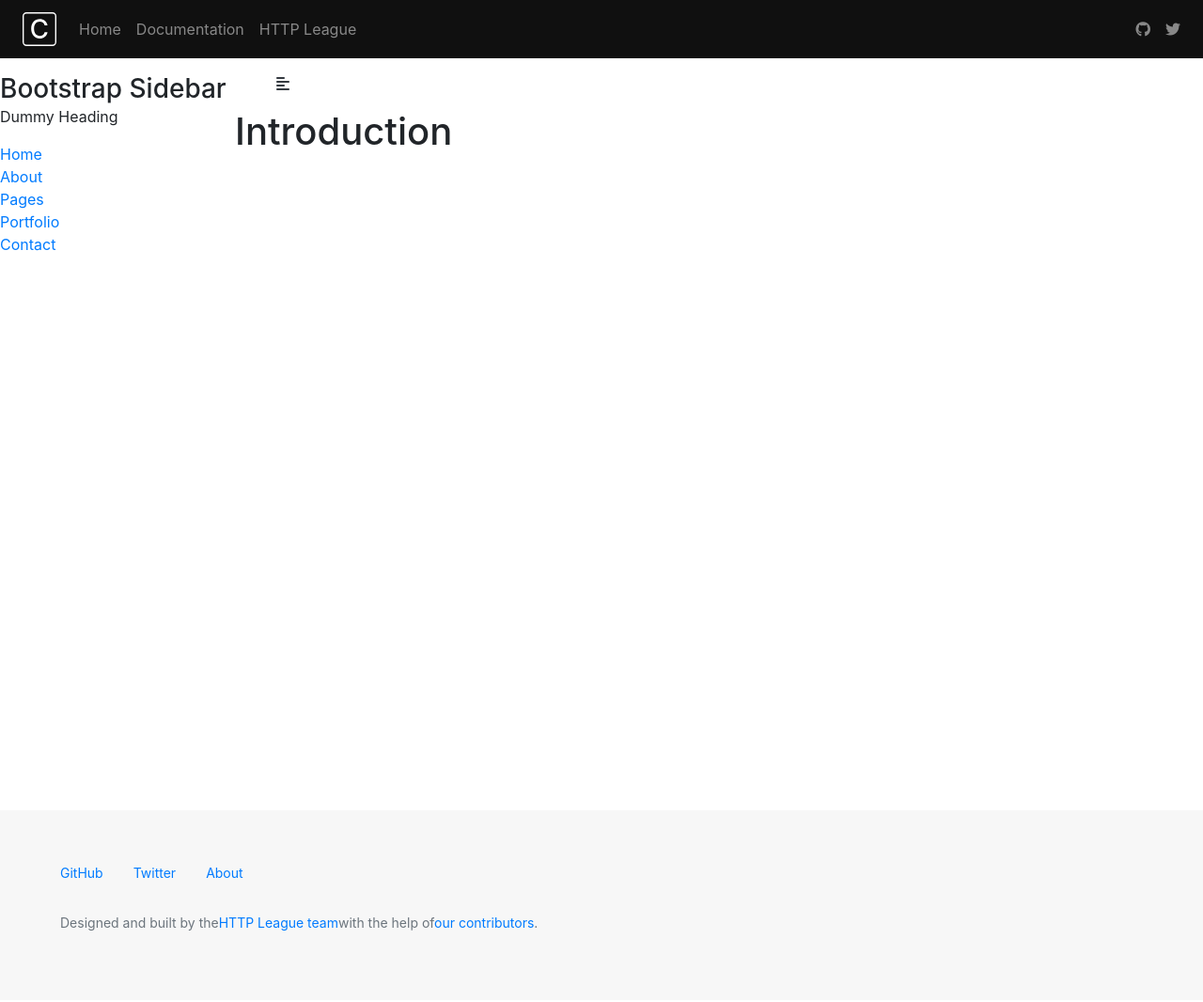
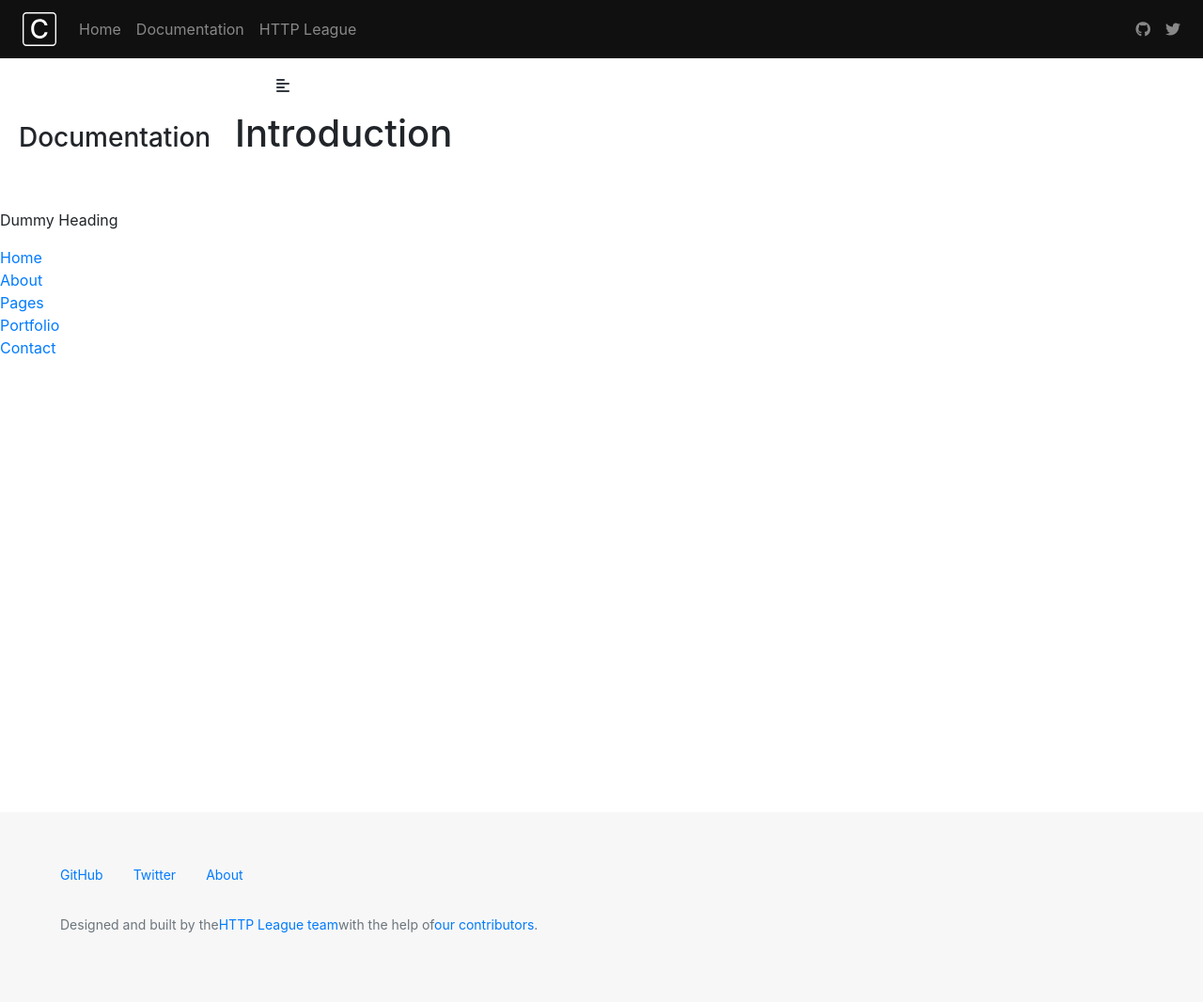
Before and after one commit to http-league/http-league, a Django app: page /design/docs/ in a window 1280 px wide. Shown: the whole page at 94% size. Before the commit the page ends 990 px from the top, so only its background shows below. Run offline with Django 3.2, Linux system fonts and the light colour scheme; some libraries are stand-ins or nearby versions.

Commit message:
Update sidebar

```diff
--- a/design_system/templates/design/home_layout.html
+++ b/design_system/templates/design/home_layout.html
@@ -50,7 +50,6 @@
                 </li>
 
             </ul>
-
         </header>
 
         <!--TODO: add main content container -->
--- a/design_system/templates/design/layout.html
+++ b/design_system/templates/design/layout.html
@@ -16,7 +16,7 @@
     <body>
 
         <!--TODO: add header nav -->
-        <header class="navbar navbar-expand navbar-dark flex-column flex-md-row bd-navbar navbar-dark bg-cup">
+        <header class="navbar fixed-top navbar-expand navbar-dark  flex-column flex-md-row bd-navbar navbar-dark bg-cup">
             <a class="navbar-brand mr-0 mr-md-2 text-primary" href="/design">
                 <svg fill="none" height="36" viewbox="0 0 52 52" width="52" xmlns="http://www.w3.org/2000/svg">
                     <rect height="50" rx="5" stroke-width="2" stroke="white" width="50" x="1" y="1"/>
@@ -60,7 +60,7 @@
             <!--TODO: add sidbar nav -->
             <nav id="sidebar">
                 <div class="sidebar-header">
-                    <h3>Bootstrap Sidebar</h3>
+                    <h3>Documentation</h3>
                 </div>
 
                 <ul class="list-unstyled components">
--- a/static/css/cup.css
+++ b/static/css/cup.css
@@ -2,6 +2,7 @@
     CUP STYLES
 \*-------------------------------*/
 .wrapper {
+  padding-top: 4rem;
   display: flex;
   width: 100%;
   align-items: stretch;
@@ -22,7 +23,8 @@
 }
 
 .sidebar-header {
-  margin-top: 1rem;
+  margin-top: 0.5rem;
+  padding: 58px 20px;
 }
 
 footer {
--- a/static/scss/cup.scss
+++ b/static/scss/cup.scss
@@ -8,6 +8,7 @@
 
 // SIDEBAR
 .wrapper {
+    padding-top: 4rem;
     display: flex;
     width: 100%;
     align-items: stretch;
@@ -28,8 +29,11 @@
 }
 
 .sidebar-header {
-    margin-top: 1rem;
+    margin-top: .5rem;
+    padding: 58px 20px;
 }
+
+
 // Footer
 footer {
     bottom: 0;
```
Also changed, not shown: 1 other file.
